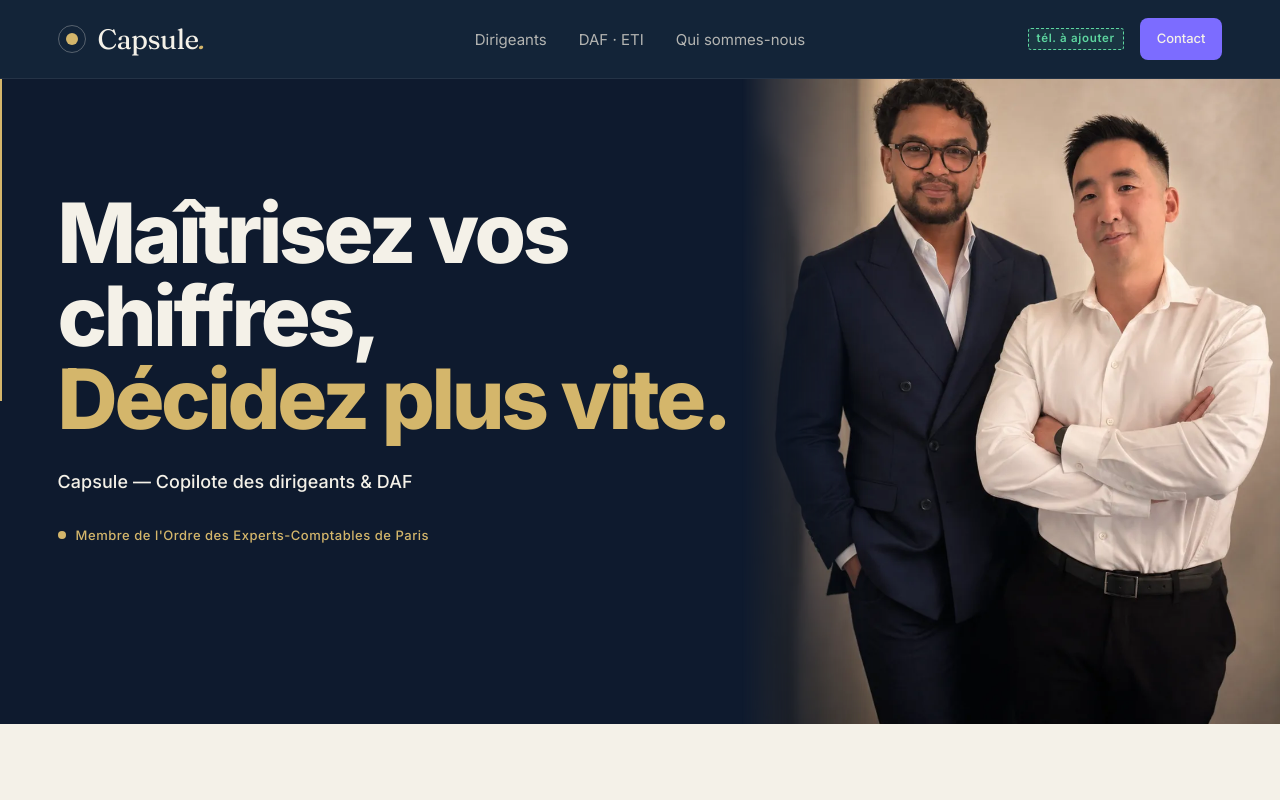
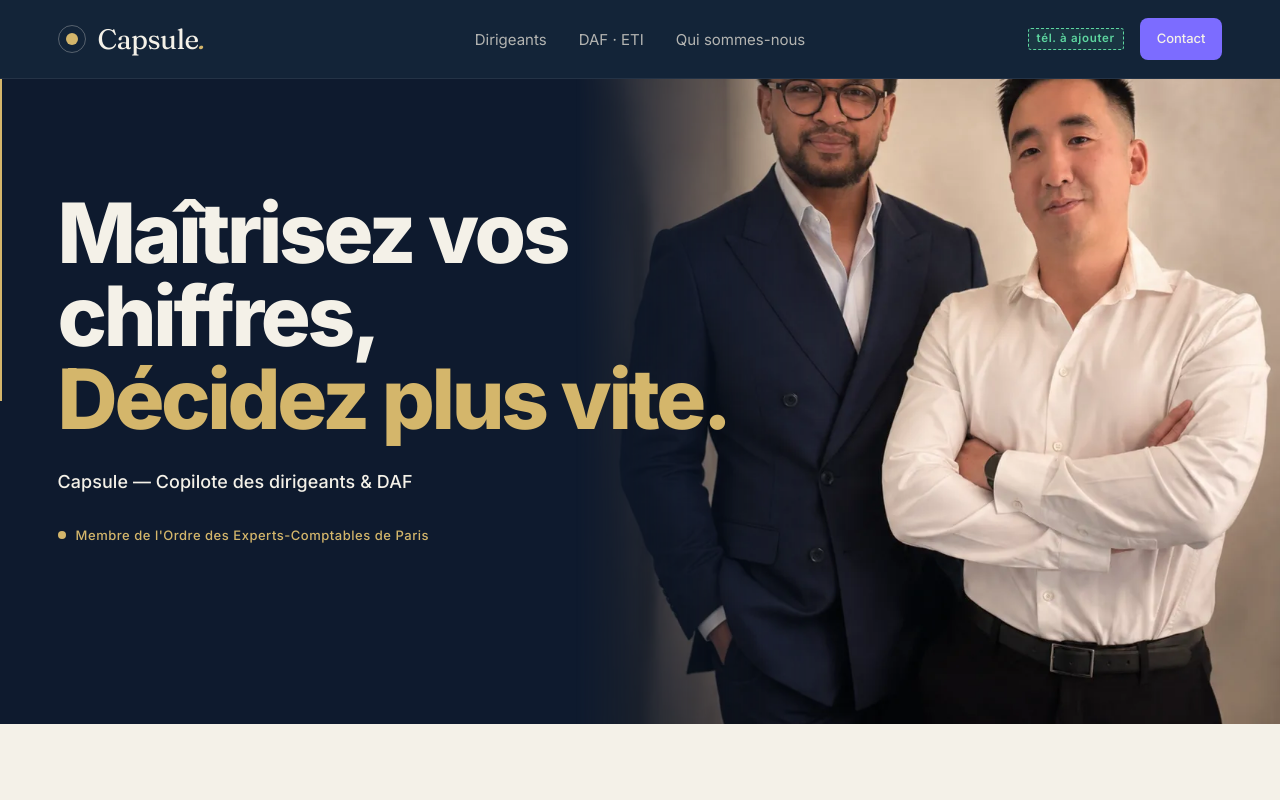
Before and after one commit to capsule-expertise/capsule-expertise-v5, a React (Vite) app: page / in a window 1280 px wide. Shown: the top 800 px of the page. Built offline with nearby package versions, Linux system fonts and the light colour scheme.

Commit message:
fix(hero): photo +grande (42vw->55vw) + fade etendu, style hashtagfinance

```diff
--- a/src/components/sections/HeroSection.tsx
+++ b/src/components/sections/HeroSection.tsx
@@ -67,16 +67,17 @@ export function HeroSection() {
         aria-hidden
         className="hidden md:block absolute top-0 bottom-0 right-0 pointer-events-none overflow-hidden"
         style={{
-          width: 'clamp(420px, 42vw, 720px)',
+          // Photo plus grande pour donner de l'espace au fade — style hashtagfinance.
+          // Avec ~55vw, les sujets ne remplissent plus tout le container : la zone
+          // gauche du container a du décor de bureau qui se fond mieux dans le navy.
+          width: 'clamp(500px, 55vw, 900px)',
           zIndex: 1,
-          // (a) Mask gradient — photo nette à partir de l'épaule (75% mask coord),
-          // fade S-curve sur les 25% à gauche jusqu'au navy. Opaque jusqu'à
-          // l'épaule de Ranto = visages + bustes nets ; le fondu démarre
-          // exactement au niveau de l'épaule et descend doucement jusqu'au navy.
+          // Mask gradient étendu — fade plus long sur la zone gauche, S-curve douce.
+          // Opaque dans le tiers droit, fade progressif sur 40% de largeur restante.
           WebkitMaskImage:
-            'linear-gradient(to left, rgba(0,0,0,1) 75%, rgba(0,0,0,0.7) 85%, rgba(0,0,0,0.3) 95%, rgba(0,0,0,0) 100%)',
+            'linear-gradient(to left, rgba(0,0,0,1) 60%, rgba(0,0,0,0.75) 75%, rgba(0,0,0,0.35) 90%, rgba(0,0,0,0) 100%)',
           maskImage:
-            'linear-gradient(to left, rgba(0,0,0,1) 75%, rgba(0,0,0,0.7) 85%, rgba(0,0,0,0.3) 95%, rgba(0,0,0,0) 100%)',
+            'linear-gradient(to left, rgba(0,0,0,1) 60%, rgba(0,0,0,0.75) 75%, rgba(0,0,0,0.35) 90%, rgba(0,0,0,0) 100%)',
         }}
       >
         <img
@@ -84,7 +85,7 @@ export function HeroSection() {
           alt={H.heroPhoto.alt}
           loading="eager"
           className="w-full h-full object-cover"
-          style={{ objectPosition: '30% 62%' }}
+          style={{ objectPosition: '50% 55%' }}
         />
         {/* Overlays multiply + vignette retirés — la photo doit être nette
             et lumineuse côté droit. Seul le mask gradient (sur le container)
```
